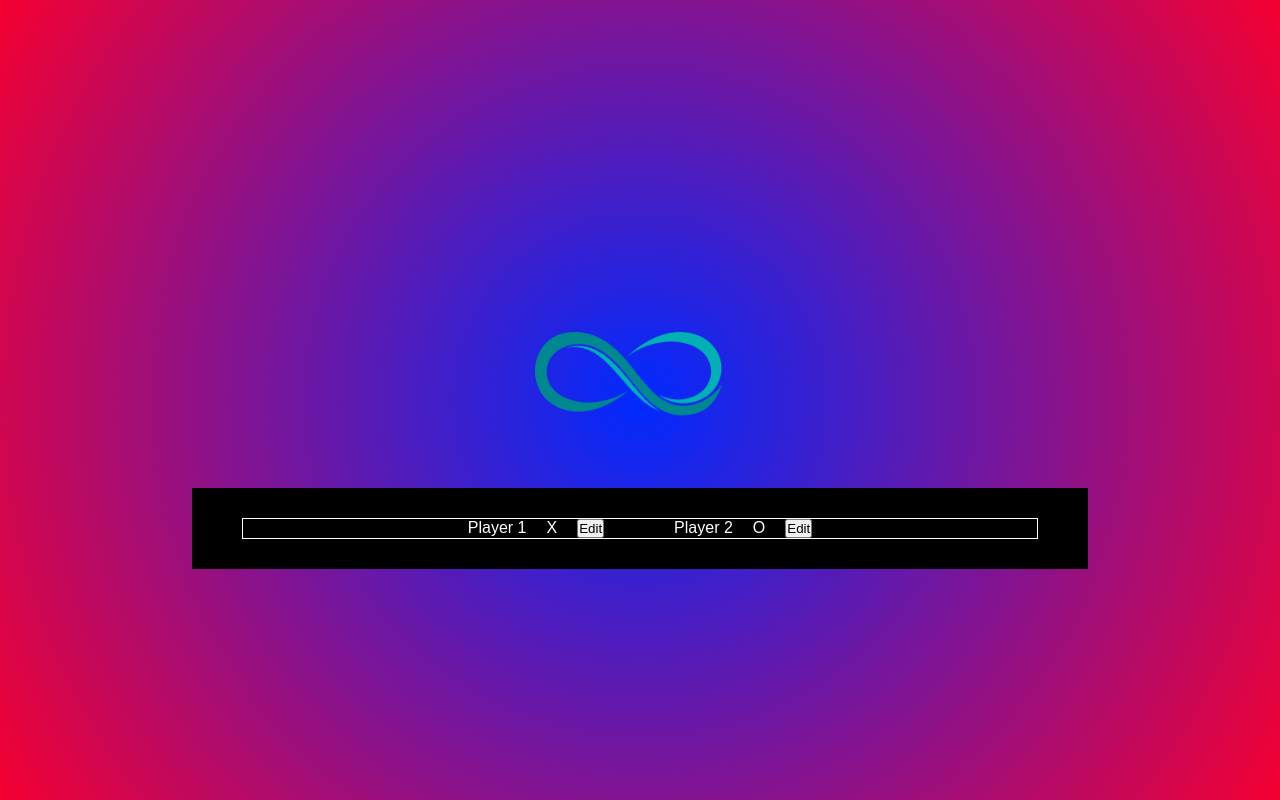
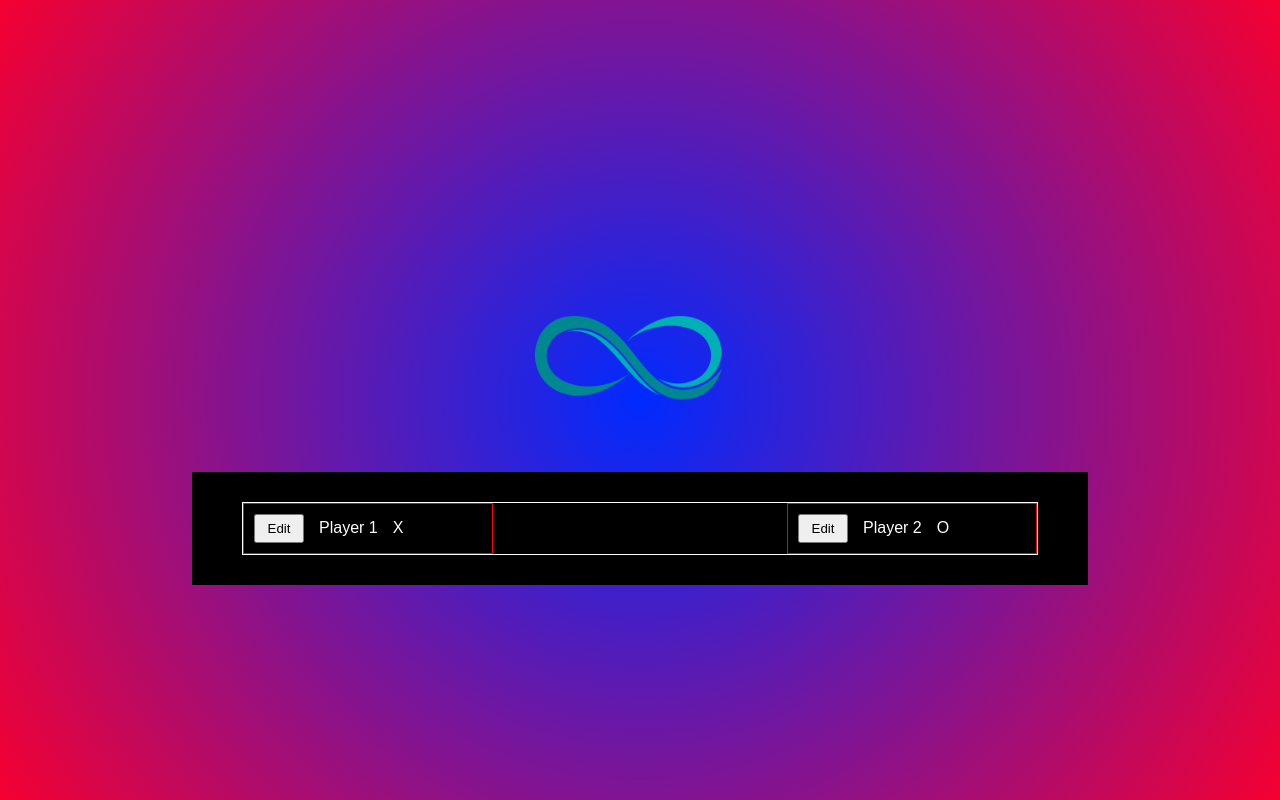
Before and after one commit to RedRoll/XO, a React (Vite) app: page / in a window 1280 px wide. Built offline with nearby package versions, Linux system fonts and the light colour scheme; a web font is replaced by a local one.

Commit message:
Add: revorked 1 komponent + some styles for input

```diff
--- a/src/App.jsx
+++ b/src/App.jsx
@@ -1,8 +1,6 @@
 import styles from './App.module.css'
 
-import { useState } from 'react'
-
-import PlayerLine from './components/PlayerLine/PlayerLine'
+import Player from './components/Player/Player'
 
 import logo from './assets/LOGO.png'
 
@@ -33,8 +31,9 @@ function App() {
       <div className={styles['game-wrapper']}>
 
         <div className={styles.game__players}>
-          <PlayerLine name='Player 1' symbol='X' />
-          <PlayerLine name='Player 2' symbol='O' />
+          {/* додати логіку, якщо в одному playerline відкриті nput, то в іншому playerline заборонити відкривати доки не закриються в першому */}
+          <Player name='Player 1' symbol='X' />
+          <Player name='Player 2' symbol='O' />
         </div>
         {/* <PlayerLine /> */}
 
--- a/src/App.module.css
+++ b/src/App.module.css
@@ -28,8 +28,8 @@
 
 .game__players {
     display: flex;
-    justify-content: center;
+    justify-content: space-between;
     column-gap: 70px;
-    flex-wrap: wrap;
+    /* height: 50px; */
     border: 1px solid white;
 }
--- /dev/null
+++ b/src/components/Player/Player.jsx
@@ -0,0 +1,83 @@
+import styles from './Player.module.css'
+
+import { useState } from 'react'
+
+const Player = ({ name, symbol }) => {
+
+    const INPUT_DATA = {
+        playerName: name,
+        playerSymbol: symbol,  // планую використати для обнулення гравців
+    }
+
+    let playerData = structuredClone(INPUT_DATA)
+
+    const [player, setPlayer] = useState(playerData)
+
+    const changeHandler = (event, data) => {
+        setPlayer(prevState => {
+            return {
+                ...prevState,
+                [data]: event.target.value
+            }
+        })
+    }
+
+
+    // ---------------------------------------------------------------------
+
+    const [toggle, setToggle] = useState({
+        input: false,
+        popUp: false
+    })
+
+    const clickHandler = () => {
+        player.playerName.length > 0 && player.playerSymbol.length > 0 ? setToggle(prevState => { return { ...prevState, input: !prevState.input } }) : setToggle(prevState => { return { ...prevState, popUp: !prevState.popUp } })
+    }
+
+    return (
+
+        <div className={styles.player}>
+
+            <button className={styles.player__button} onClick={clickHandler} >{toggle.input ? 'Save' : 'Edit'}</button>
+
+
+            {toggle.input ? // name
+
+                <input className={styles.player__name} value={player.playerName} type="text" onChange={event => changeHandler(event, Object.keys(player)[0])} placeholder='Name' required />
+
+                :
+
+                <span className={styles.player__nameText}>{player.playerName}</span>}
+
+            {toggle.input ? // symbol
+
+                <input className={styles.player__name} value={player.playerSymbol} type="text" onChange={event => changeHandler(event, Object.keys(player)[1])} placeholder='Name' required />
+
+                :
+
+                <span className={styles.player__nameText}>{player.playerSymbol}</span>}
+
+
+
+            {toggle.popUp ?
+
+                <div className={styles.popUp}>
+                    <div className={styles.popUp__content}>
+                        <h2>Popup Title</h2>
+                        <p>This is the content of the popup.</p>
+                        <button onClick={() => { }}>Close</button>
+                    </div>
+                </div>
+
+                :
+
+                undefined
+            }
+        </div>
+
+
+
+    )
+}
+
+export default Player
--- /dev/null
+++ b/src/components/Player/Player.module.css
@@ -0,0 +1,74 @@
+/* main container - player */
+.player {
+    display: flex;
+    column-gap: 15px;
+    align-items: center;
+    padding: 10px;
+    max-width: 250px;
+    width: 100%;
+    border: 1px solid red;
+}
+
+
+input {
+    font-size: 16px;
+    height: auto;
+    max-width: 70px;
+    width: 100%;
+    background-color: transparent;
+    color: white;
+    border: none;
+    font-family: inherit;
+    outline: none;
+}
+
+input:focus {
+    border-color: red;
+    transition: border-color ease .4s;
+}
+
+.player__button {
+    padding: 5px 10px;
+    max-width: 50px;
+    width: 100%;
+    font-family: inherit;
+}
+
+
+.popUp {
+    position: fixed;
+    width: 100%;
+    height: 100%;
+    top: 0;
+    left: 0;
+    z-index: 10;
+    background: #000;
+    display: flex;
+    justify-content: center;
+    align-items: center;
+}
+
+.popUp__content {
+    text-align: center;
+    display: flex;
+    flex-direction: column;
+    row-gap: 15px;
+}
+
+/* -------------- */
+
+/* input {
+    outline: none;
+    padding: 5px 10px;
+    font-family: inherit;
+    max-width: 170px;
+} */
+
+
+
+/* player name/symbol */
+
+.player__nameText {
+    padding: 5px 0px;
+    font-family: inherit;
+}
--- a/src/components/PlayerLine/Player/Player.jsx
+++ /dev/null
@@ -1,58 +0,0 @@
-import styles from './Player.module.css'
-
-import { useState } from 'react'
-
-const Player = ({ onChangeHandler, player }) => {
-
-    const [toggle, setToggle] = useState({
-        input: false,
-        popUp: false
-    })
-
-    const clickHandler = () => {
-        player.playerName.length > 0 && player.playerSymbol.length > 0 ? setToggle(prevState => { return { ...prevState, input: !prevState.input } }) : setToggle(prevState => { return { ...prevState, popUp: !prevState.popUp } })
-    }
-
-    return (
-
-        <>
-            {toggle.input ? // name
-
-                <input className={styles.player__name} value={player.playerName} type="text" onChange={event => onChangeHandler(event, Object.keys(player)[0])} placeholder='Name' required />
-
-                :
-
-                <span className={styles.player__nameText}>{player.playerName}</span>}
-
-            {toggle.input ? // symbol
-
-                <input className={styles.player__name} value={player.playerSymbol} type="text" onChange={event => onChangeHandler(event, Object.keys(player)[1])} placeholder='Name' required />
-
-                :
-
-                <span className={styles.player__nameText}>{player.playerSymbol}</span>}
-
-            <button onClick={clickHandler} >{toggle.input ? 'Save' : 'Edit'}</button>
-
-            {toggle.popUp ?
-
-                <div className={styles.popUp}>
-                    <div className={styles.popUp__content}>
-                        <h2>Popup Title</h2>
-                        <p>This is the content of the popup.</p>
-                        <button onClick={() => {}}>Close</button>
-                    </div>
-                </div>
-
-                :
-
-                undefined
-            }
-        </>
-
-
-
-    )
-}
-
-export default Player
--- a/src/components/PlayerLine/Player/Player.module.css
+++ /dev/null
@@ -1,19 +0,0 @@
-.popUp {
-    position: fixed;
-    width: 100%;
-    height: 100%;
-    top: 0;
-    left: 0;
-    z-index: 10;
-    background: #000;
-    display: flex;
-    justify-content: center;
-    align-items: center;
-}
-
-.popUp__content {
-    text-align: center;
-    display: flex;
-    flex-direction: column;
-    row-gap: 15px;
-}
--- a/src/components/PlayerLine/PlayerLine.jsx
+++ /dev/null
@@ -1,42 +0,0 @@
-import styles from './PlayerLine.module.css'
-
-import { useState } from 'react'
-
-import Player from './Player/Player'
-
-
-
-const PlayerLine = ({ name, symbol }) => {
-
-    const INPUT_DATA = {
-        playerName: name,
-        playerSymbol: symbol,  // планую використати для обнулення гравців
-    }
-
-    let playerData = structuredClone(INPUT_DATA)
-
-    const [player, setPlayer] = useState(playerData)
-
-    const changeHandler = (event, data) => {
-        setPlayer( prevState => {
-            return {
-                ...prevState,
-                [data]: event.target.value
-            }
-        })
-    }
-
-
-
-    return (
-        <div className={styles.player}>
-
-
-            <Player onChangeHandler={changeHandler} player={player} />
-
-
-        </div>
-    )
-}
-
-export default PlayerLine
--- a/src/components/PlayerLine/PlayerLine.module.css
+++ /dev/null
@@ -1,19 +0,0 @@
-/* @import url('https://fonts.googleapis.com/css2?family=Madimi+One&display=swap'); */
-
-.player {
-    display: flex;
-    flex-wrap: wrap;
-    column-gap: 20px;
-}
-
-input {
-    outline: none;
-    padding: 5px 10px;
-    font-family: inherit;
-    max-width: 170px;
-}
-
-input:focus {
-    border-color: red;
-    transition: border-color ease .4s;
-}
```
